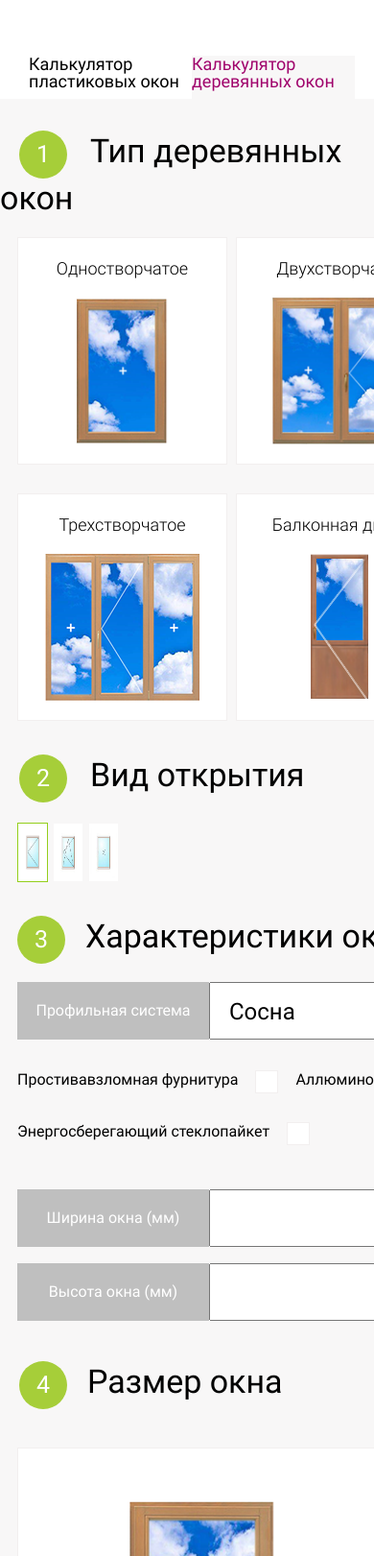
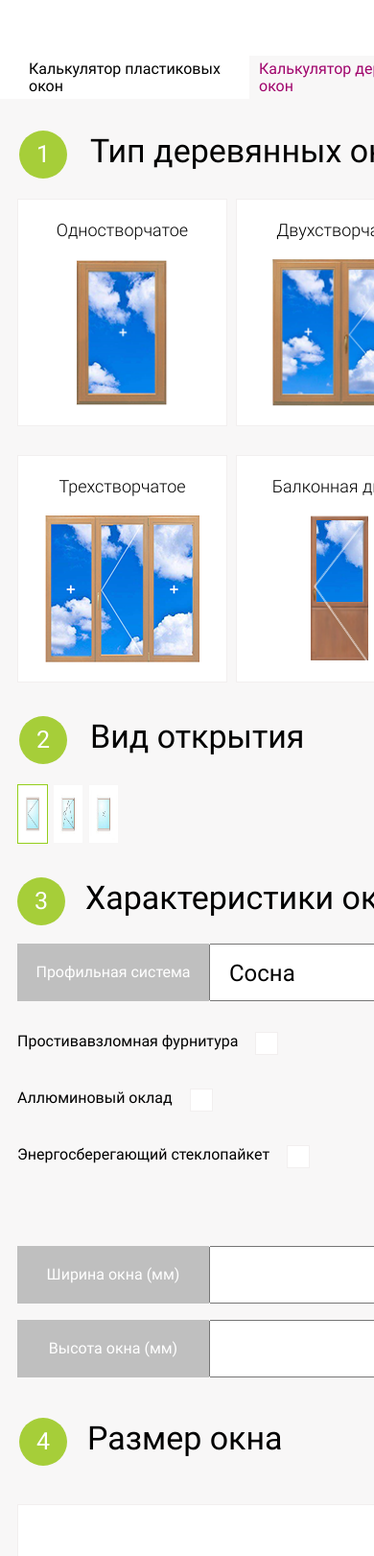
Before and after one commit to TheProgrammmer/Calculater-for-kwork.ru, a plain HTML site: page tree.html in a window 390 px wide. Shown: the part 121-1742 px from the top of the page at 96% size. Drawn offline with Linux system fonts and the light colour scheme.

Commit message:
fix mistakes

```diff
--- a/css/style.css
+++ b/css/style.css
@@ -48,6 +48,15 @@ input {
 	font-size: 34px;
 	text-align: center;
 	line-height: 75px;
+	position: relative;
+}
+
+.menu>a {
+	display: block;
+	position: absolute;
+	top: 5px;
+	left: 10px;
+	width: 100%;
 }
 
 #first {
@@ -183,9 +192,19 @@ select {
 }
 
 .prof__sist-props {
+	padding-bottom: 46px;
+}
+
+.prof__sist-props-options {
 	display: flex;
-	flex-wrap: wrap;
-	padding-bottom: 46px;
+	justify-content: space-between;
+}
+
+.prof__sist-props-option {
+	flex: 1 1;
+	display: flex;
+	align-items: flex-start;
+	margin-bottom: 35px;
 }
 
 .window__props-size-hw {
@@ -384,23 +403,25 @@ input[type="number"]::-webkit-inner-spin-button {
 
 
 
-@media screen and (max-width: 480px){
+@media screen and (max-width: 500px){
 
 	#first{
-		width: 100%;
-		max-width: 480px;
+		width: 500px;
 	}
 
 	#menu{
-		padding-left: 30px;
+		padding-left: 20px;
 		padding-right: 20px;
 	}
 
 	.menu {
 		height: 45px;
-		font-size: 18px;
+		font-size: 16px;
 		line-height: 18px;
 		text-align: start;
+	}
+	.menu:first-of-type {
+		margin-right: 20px;
 	}
 
 	.window__props-items {
@@ -509,6 +530,14 @@ input[type="number"]::-webkit-inner-spin-button {
 		margin: 0 auto 0 127px;
 	}
 
+	.prof__sist-props-options {
+		display: block;
+	}
+
+	.prof__sist-props-option {
+		width: 100%;
+	}
+
 }
 /*>>>>>>> 9a76356d8b34bedc90424ad041d6227e77e5d091
 */
--- a/tree.html
+++ b/tree.html
@@ -7,7 +7,7 @@
 <body>
 	<div id="first" class="tree">
 		<div id="menu">
-			<div class="menu"><span><a href="index.html">Калькулятор пластиковых окон</a></span></div>
+			<div class="menu"><a href="index.html">Калькулятор пластиковых окон</a></div>
 			<div class="menu selected_menu"><a href="tree.html">Калькулятор деревянных окон</a></div>
 		</div>
 		<div class="window__props">
@@ -95,10 +95,21 @@
 						<option value="dub">Дуб</option>
 						</select>
 					</div>
-					<div class="prof__sist-props">
-						<span class="prof__sist-props-items">Простивавзломная фурнитура</span><div class="checkbox"></div>
-						<span class="prof__sist-props-items">Аллюминовый оклад</span><div class="checkbox"></div>
-						<span class="minus1 prof__sist-props-items">Энергосберегающий стеклопайкет</span><div class="checkbox"></div>
+					<div class="prof__sist-props prof__wood">
+						<div class='prof__sist-props-options'>
+							<div class='prof__sist-props-option'>
+								<span>Простивавзломная фурнитура</span>
+								<div class="checkbox"></div>
+							</div>
+							<div class='prof__sist-props-option'>
+								<span>Аллюминовый оклад</span>
+								<div class="checkbox"></div>
+							</div>
+						</div>
+						<div class='prof__sist-props-option'>
+							<span>Энергосберегающий стеклопайкет</span>
+							<div class="checkbox"></div>
+						</div>
 					</div>
 					<div class="prof__sist">
 						<div class="prof__sist-items">
```
Also changed, not shown: index.html (+2 -2 lines), 1 other file.
